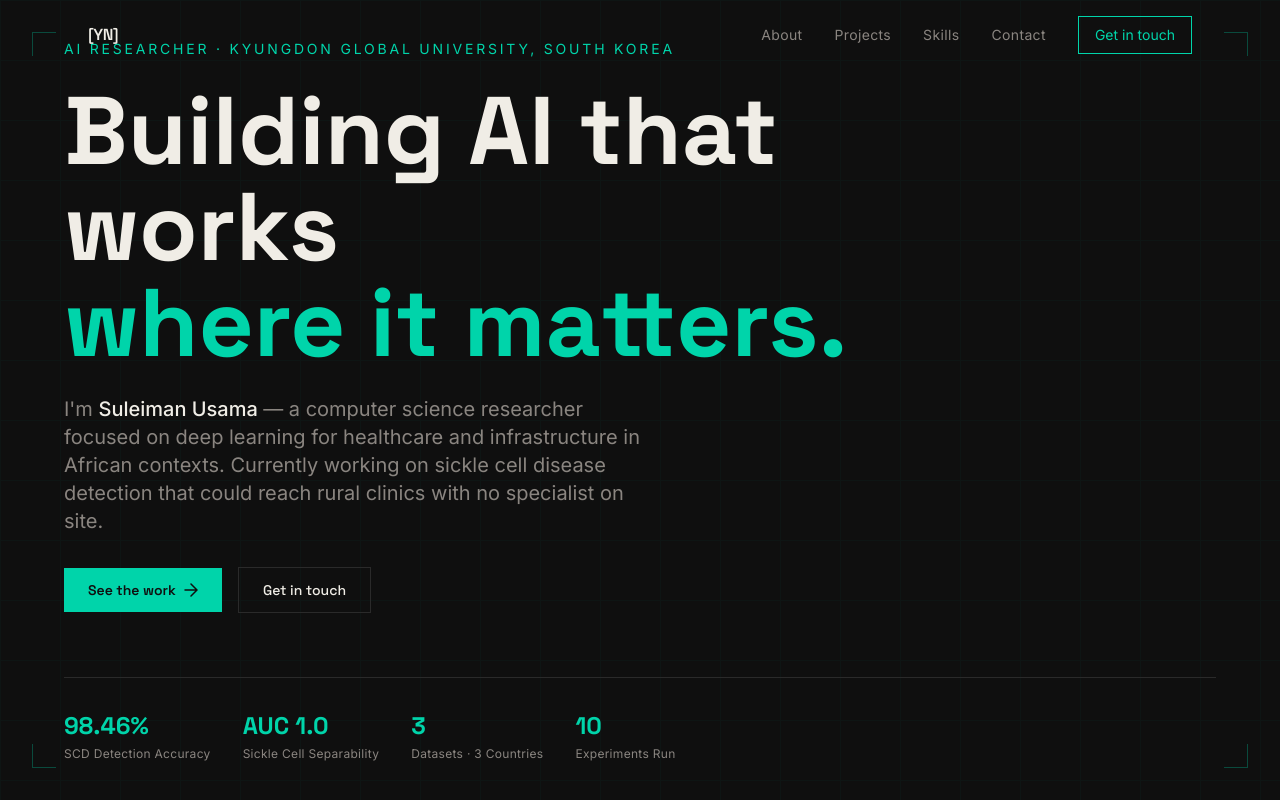
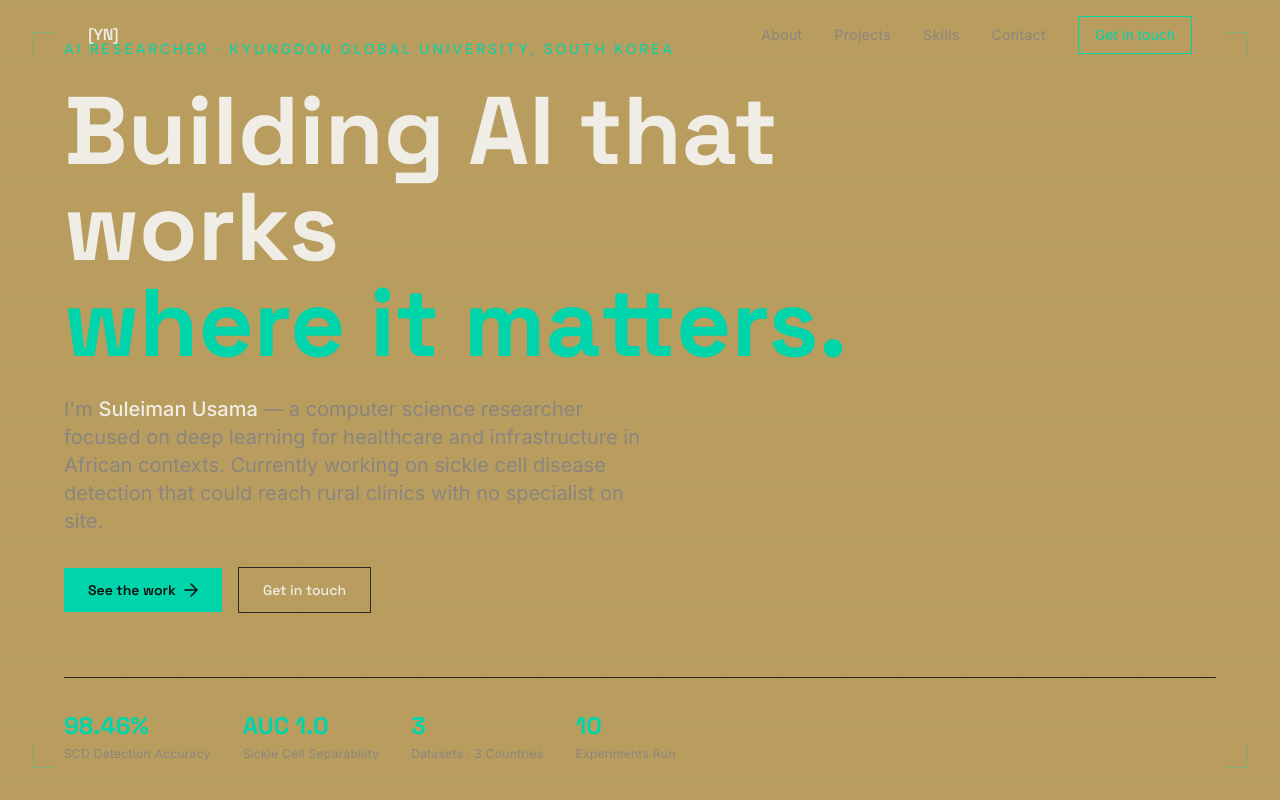
Before and after one commit to SuleimanUsama/initial-portfolio, a Next.js app: page / in a window 1280 px wide. Shown: the top 800 px of the page. Built offline with nearby package versions, Linux system fonts and the light colour scheme.

Commit message:
Update globals.css

```diff
--- a/styles/globals.css
+++ b/styles/globals.css
@@ -15,7 +15,7 @@ html {
 }
 
 body {
-  background-color: #0F0F0F;
+  background-color: #b89d5e;
   color: #F0EDE6;
   font-family: 'Inter', sans-serif;
   -webkit-font-smoothing: antialiased;
```
